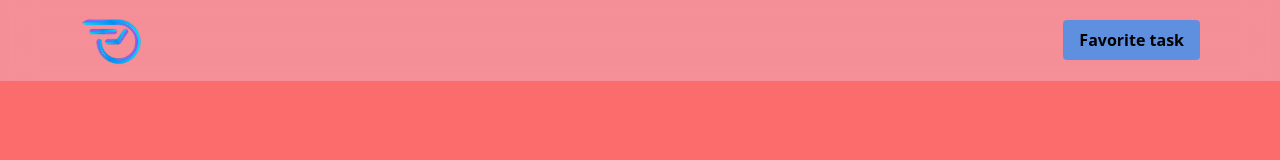
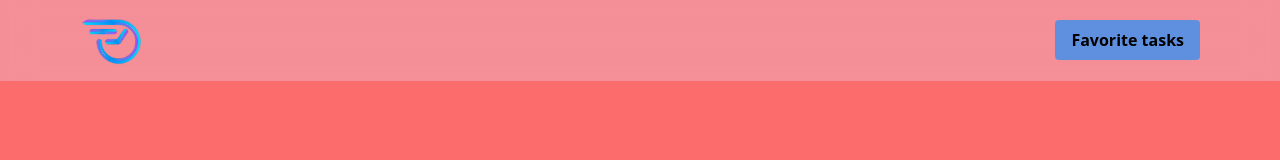
Before and after one commit to ashikReza/Projects, a React (Vite) app: page / in a window 1280 px wide. Shown: the top 160 px of the page. Built offline with nearby package versions, Linux system fonts and the light colour scheme.

Commit message:
Favorite option update done

```diff
--- a/src/Header.jsx
+++ b/src/Header.jsx
@@ -3,8 +3,12 @@ import logo from "./assets/Screenshot_2024-02-01_231628-removebg-preview.png";
 import { useTaskContext } from "./utils/taskUtils.jsx";
 
 const Header = () => {
-  const { state } = useTaskContext();
-  const { favoriteTasksCount } = state;
+  const { state, dispatch } = useTaskContext();
+  const { favoriteTasksCount, showOnlyFavorites } = state;
+
+  const handleToggleShowFavorites = () => {
+    dispatch({ type: "TOGGLE_SHOW_FAVORITES" });
+  };
 
   return (
     <header
@@ -19,15 +23,16 @@ const Header = () => {
 
       <a href="#tasks" className="relative">
         {favoriteTasksCount > 0 && (
-          <div className="w-6 h-6 bg-white absolute top-[-0.6rem] right-[-0.5rem] rounded-full flex justify-center items-center ">
-            <span className="text-xs font-bold text-black">
-              {favoriteTasksCount}
-            </span>
+          <div className="w-6 h-6 bg-white absolute top-[-0.6rem] right-[-0.5rem] rounded-full flex justify-center items-center">
+            <span className="text-xs text-red-500">{favoriteTasksCount}</span>
           </div>
         )}
 
-        <div className=" font-extrabold cursor-pointer bg-[#1C92FFB0] px-4 py-2 rounded ">
-          Favorite task
+        <div
+          className="font-extrabold cursor-pointer bg-[#1C92FFB0] px-4 py-2 rounded"
+          onClick={handleToggleShowFavorites}
+        >
+          {showOnlyFavorites ? "All tasks" : "Favorite tasks"}
         </div>
       </a>
     </header>
--- a/src/components/Popup.jsx
+++ b/src/components/Popup.jsx
@@ -3,7 +3,7 @@ import deleteLogo from "../assets/delete.svg";
 
 const Popup = ({ message, onConfirm, onCancel, title }) => {
   return (
-    <div className="fixed inset-0 z-10 flex items-center justify-center backdrop-filter backdrop-blur-md mx-4">
+    <div className="fixed  inset-0 z-10 flex items-center justify-center backdrop-filter backdrop-blur-md px-4">
       <div className="bg-gray-500 p-8 rounded-lg shadow-lg drop-animation">
         <div className="flex items-center">
           <img src={deleteLogo} alt="" />
--- a/src/components/taskList.jsx
+++ b/src/components/taskList.jsx
@@ -10,14 +10,22 @@ import Popup from "./Popup.jsx";
 
 export default function TaskList() {
   const { state, dispatch } = useTaskContext();
-  const { tasks, searchQuery } = state;
+  const { tasks, searchQuery, showOnlyFavorites } = state;
 
   const [showDeletePopup, setShowDeletePopup] = useState(false);
   const [taskToDelete, setTaskToDelete] = useState(null);
 
-  const filteredTasks = tasks.filter((task) =>
-    task.title.toLowerCase().includes(searchQuery.toLowerCase())
-  );
+  // const [showOnlyFavorites, setShowOnlyFavorites] = useState(false); // Add this line
+
+  // const filteredTasks = tasks.filter((task) =>
+  //   task.title.toLowerCase().includes(searchQuery.toLowerCase())
+  // );
+
+  const filteredTasks = showOnlyFavorites
+    ? tasks.filter((task) => task.isFavorited)
+    : tasks.filter((task) =>
+        task.title.toLowerCase().includes(searchQuery.toLowerCase())
+      );
 
   function handleEditTask(task) {
     dispatch({ type: "SHOW_TASK_MODAL", payload: task });
@@ -37,7 +45,6 @@ export default function TaskList() {
       });
     }
   }
-
 
   const handleDeleteTask = (taskId) => {
     setTaskToDelete(taskId);
@@ -152,9 +159,17 @@ export default function TaskList() {
           </tbody>
         ) : (
           <p className="absolute left-1/2 transform -translate-x-1/2 text-white text-center font-bold text-lg sm:text-xl flex items-center gap-2">
-            <FaSearch color="white" /> No tasks found with the provided{" "}
-            <span className="font-bold text-green-400">{searchQuery}</span>{" "}
-            keyword
+            {showOnlyFavorites ? (
+              <>
+                <FaSearch color="white" /> No Favorite tasks found
+              </>
+            ) : (
+              <>
+                <FaSearch color="white" /> No tasks found with the provided{" "}
+                <span className="font-bold text-green-400">{searchQuery}</span>{" "}
+                keyword
+              </>
+            )}
           </p>
         )}
       </table>
--- a/src/contexts/reducers/TaskReducer.jsx
+++ b/src/contexts/reducers/TaskReducer.jsx
@@ -4,6 +4,7 @@ export const initialState = {
   taskToUpdate: null,
   searchQuery: "",
   favoriteTasksCount: 0,
+  showOnlyFavorites: false,
 };
 
 export const reducer = (state, action) => {
@@ -73,6 +74,12 @@ export const reducer = (state, action) => {
         ...state,
         favoriteTasksCount: state.favoriteTasksCount + action.payload,
       };
+    // Add a new case for toggling between showing all tasks and favorited tasks
+    case "TOGGLE_SHOW_FAVORITES":
+      return {
+        ...state,
+        showOnlyFavorites: !state.showOnlyFavorites,
+      };
     default:
       return state;
   }
```
